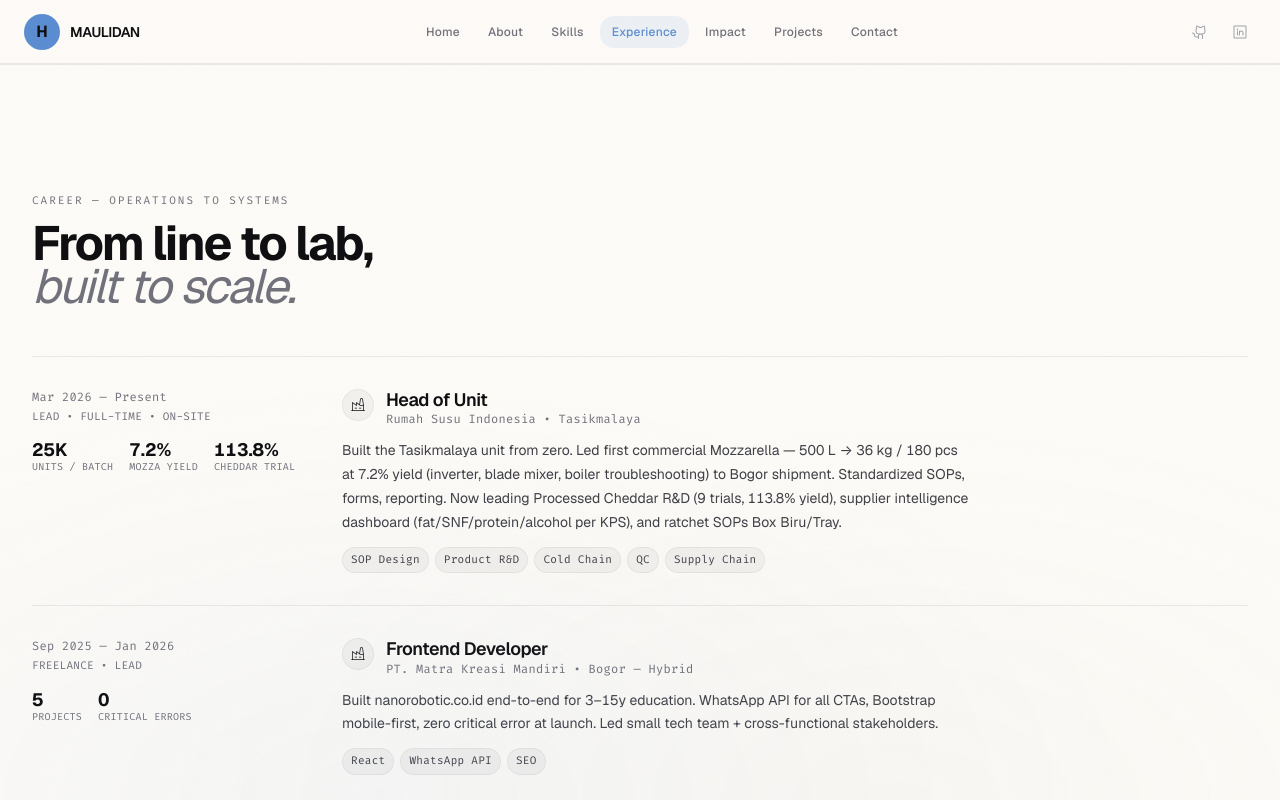
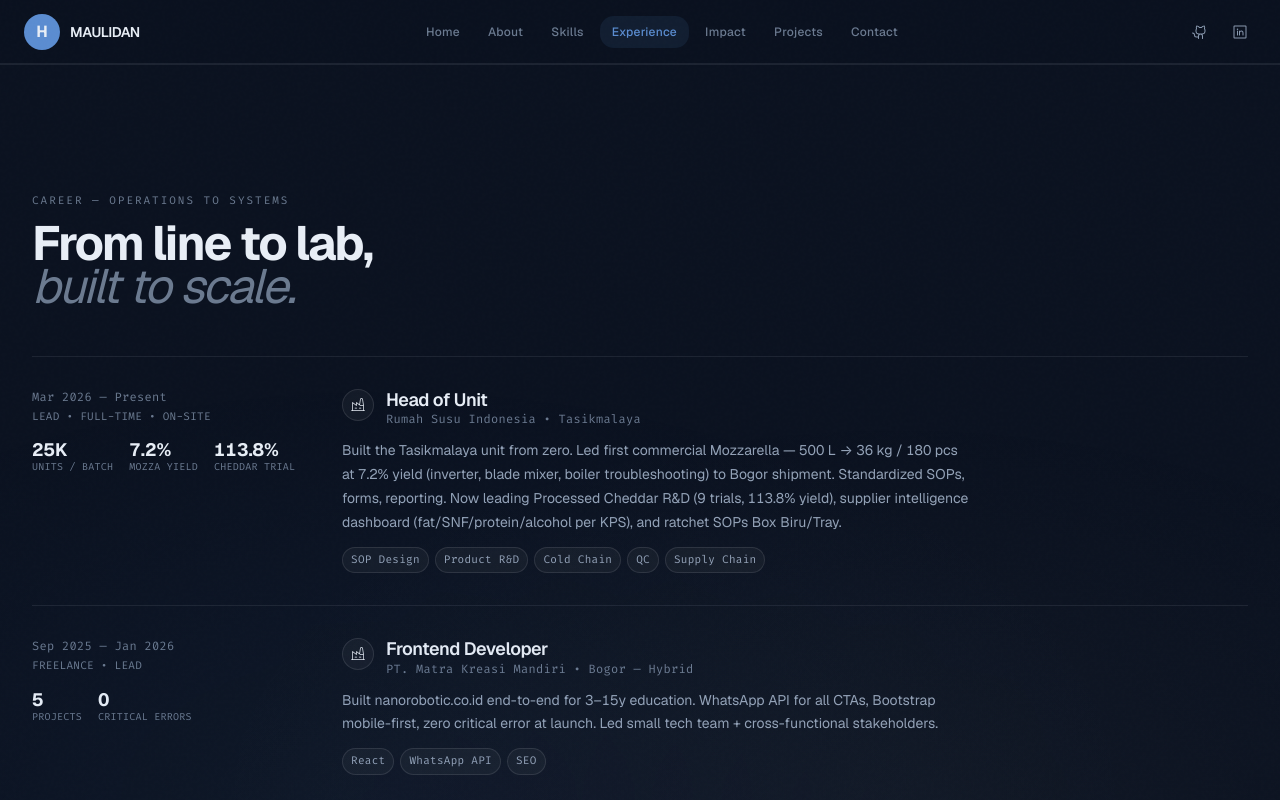
Before and after one commit to hafizhmaulidan15/my-portfolio, a React (Vite) app: page /experience in a window 1280 px wide. Shown: the top 800 px of the page. Built offline with nearby package versions, Linux system fonts and the light colour scheme; a web font is replaced by a local one.

Commit message:
fix: warna calm dark biru item #0B1220 — ganti dari cream terang, bg-white ring untuk dark

```diff
--- a/src/components/About.jsx
+++ b/src/components/About.jsx
@@ -17,7 +17,7 @@ const About = () => {
           {/* Left editorial */}
           <div className="lg:col-span-5 space-y-6">
             <div className="flex items-center gap-4">
-              <div className="w-16 h-16 rounded-[14px] overflow-hidden ring-1 ring-black/5 bg-surface">
+              <div className="w-16 h-16 rounded-[14px] overflow-hidden ring-1 ring-white/10 bg-surface">
                 <img src="/profile-avatar.png" alt="Muhammad Hafizh Maulidan" width="64" height="64" loading="lazy" decoding="async" className="w-full h-full object-cover object-[center_30%]" onError={(e)=>{e.target.src="https://ui-avatars.com/api/?name=Hafizh+Maulidan&background=E8E0D5&color=1A1E23&size=128"}} />
               </div>
               <div>
@@ -49,7 +49,7 @@ const About = () => {
 
           {/* Right timeline */}
           <div className="lg:col-span-7 lg:pl-8">
-            <div className="p-1.5 bg-black/[0.04] ring-1 ring-black/5 rounded-[1.75rem]">
+            <div className="p-1.5 bg-white/[0.04] ring-1 ring-white/10 rounded-[1.75rem]">
               <div className="bg-surface rounded-[1.25rem] border border-black/[0.06] p-6 md:p-7">
                 <div className="font-mono text-[11px] tracking-[0.18em] text-text-tertiary uppercase mb-6">Production flow — intake to distribution</div>
                 <div className="relative">
@@ -64,7 +64,7 @@ const About = () => {
                           <div className="flex items-center gap-2 mb-1">
                             <span className="font-mono text-[11px] tracking-wide text-text-tertiary">{s.n}</span>
                             <span className="w-6 h-px bg-border hidden sm:block" aria-hidden="true"></span>
-                            <span className="inline-flex items-center gap-1.5 text-[11px] font-mono uppercase tracking-wide px-2 py-1 rounded-full bg-black/[0.04] border border-black/5 text-text-secondary">{s.icon} {s.title}</span>
+                            <span className="inline-flex items-center gap-1.5 text-[11px] font-mono uppercase tracking-wide px-2 py-1 rounded-full bg-white/[0.04] border border-white/10 text-text-secondary">{s.icon} {s.title}</span>
                           </div>
                           <p className="text-sm leading-relaxed text-text-secondary text-pretty">{s.desc}</p>
                         </div>
--- a/src/components/Contact.jsx
+++ b/src/components/Contact.jsx
@@ -82,7 +82,7 @@ const Contact = () => {
         if (errors[field]) setErrors(e => ({ ...e, [field]: '' }));
     };
 
-    const inputClass = 'w-full bg-black/[0.02] border border-border rounded-xl px-4 py-3 text-foreground text-sm placeholder-text-tertiary outline-none transition-all duration-200 focus:border-primary/50 focus:bg-white/[0.06] focus:shadow-[0_0_0_3px_rgba(17,129,255,0.1)]';
+    const inputClass = 'w-full bg-white/[0.03] border border-border rounded-xl px-4 py-3 text-foreground text-sm placeholder-text-tertiary outline-none transition-all duration-200 focus:border-primary/50 focus:bg-white/[0.06] focus:shadow-[0_0_0_3px_rgba(17,129,255,0.1)]';
     const labelClass = 'text-sm text-text-secondary font-medium';
 
     return (
--- a/src/components/Experience.jsx
+++ b/src/components/Experience.jsx
@@ -75,7 +75,7 @@ const Experience = () => {
                             </div>
                             <div className="lg:col-span-9">
                                 <div className="flex items-start gap-3">
-                                    <span className="hidden sm:flex w-8 h-8 rounded-lg bg-black/[0.04] border border-black/5 items-center justify-center shrink-0"><Factory size={16} weight="light" /></span>
+                                    <span className="hidden sm:flex w-8 h-8 rounded-lg bg-white/[0.04] border border-white/10 items-center justify-center shrink-0"><Factory size={16} weight="light" /></span>
                                     <div className="flex-1 min-w-0">
                                         <h3 className="font-display text-[18px] font-semibold leading-tight">{e.title}</h3>
                                         <div className="font-mono text-xs tracking-wide text-text-tertiary">{e.company} • {e.location}</div>
@@ -84,7 +84,7 @@ const Experience = () => {
                                 <p className="mt-3 text-[14px] leading-[1.7] text-text-secondary max-w-[68ch] text-pretty">{e.description}</p>
                                 <div className="flex flex-wrap gap-1.5 mt-3">
                                     {e.tags.map((t) => (
-                                        <span key={t} className="px-2 py-1 rounded-full bg-black/[0.04] border border-black/5 text-[11px] font-mono tracking-wide text-text-secondary">{t}</span>
+                                        <span key={t} className="px-2 py-1 rounded-full bg-white/[0.04] border border-white/10 text-[11px] font-mono tracking-wide text-text-secondary">{t}</span>
                                     ))}
                                 </div>
                             </div>
@@ -101,7 +101,7 @@ const Experience = () => {
                     <div className="lg:col-span-8 grid grid-cols-1 sm:grid-cols-2 gap-3">
                         {certs.map((c) => (
                             <div key={c.title} className="flex gap-3 p-4 rounded-xl border border-border bg-surface">
-                                <span className="w-8 h-8 rounded-lg bg-black/[0.04] border border-black/5 flex items-center justify-center shrink-0 text-text-tertiary">{c.icon}</span>
+                                <span className="w-8 h-8 rounded-lg bg-white/[0.04] border border-white/10 flex items-center justify-center shrink-0 text-text-tertiary">{c.icon}</span>
                                 <div className="min-w-0">
                                     <div className="font-medium text-sm leading-tight text-pretty">{c.title}</div>
                                     <div className="font-mono text-xs text-text-tertiary">{c.org} • {c.date}</div>
@@ -112,8 +112,8 @@ const Experience = () => {
                 </div>
 
                 {/* Testimonial — single editorial quote */}
-                <div className="mt-16 p-1.5 bg-black/[0.04] ring-1 ring-black/5 rounded-[1.75rem]">
-                    <div className="bg-surface rounded-[1.25rem] border border-black/5 p-6 md:p-8">
+                <div className="mt-16 p-1.5 bg-white/[0.04] ring-1 ring-white/10 rounded-[1.75rem]">
+                    <div className="bg-surface rounded-[1.25rem] border border-white/10 p-6 md:p-8">
                         <div className="font-mono text-[11px] tracking-[0.18em] text-text-tertiary uppercase mb-3">What collaborators say</div>
                         <blockquote className="font-display text-[18px] md:text-[22px] leading-[1.4] tracking-[-0.015em] text-pretty">
                             “Hafizh has demonstrated exceptional capability in building Rumah Susu Indonesia's Tasikmalaya unit from the ground up. His systematic approach — from SOP architecture to cold chain — has been instrumental in scaling production.”
@@ -121,7 +121,7 @@ const Experience = () => {
                         <div className="mt-4 flex items-center gap-3">
                             <div className="w-8 h-8 rounded-full bg-foreground text-background flex items-center justify-center text-xs font-bold">R</div>
                             <div><div className="text-sm font-medium leading-none">Pak Rio Adhari</div><div className="text-xs text-text-tertiary">Management — Rumah Susu Indonesia</div></div>
-                            <span className="ml-auto hidden sm:inline font-mono text-[11px] px-2 py-1 rounded-full bg-black/[0.04] border border-black/5">Direct supervisor</span>
+                            <span className="ml-auto hidden sm:inline font-mono text-[11px] px-2 py-1 rounded-full bg-white/[0.04] border border-white/10">Direct supervisor</span>
                         </div>
                     </div>
                 </div>
--- a/src/components/Hero.jsx
+++ b/src/components/Hero.jsx
@@ -68,13 +68,13 @@ const Hero = () => {
 
                     {/* Right visual — 5 cols, Double-Bezel */}
                     <div className="lg:col-span-5 lg:pl-4">
-                        <div className="p-1.5 bg-black/[0.04] ring-1 ring-black/5 rounded-[2rem]">
+                        <div className="p-1.5 bg-white/[0.04] ring-1 ring-white/10 rounded-[2rem]">
                             <div className="relative bg-surface rounded-[1.4rem] overflow-hidden border border-black/[0.06] shadow-[inset_0_1px_1px_rgba(255,255,255,0.8),0_12px_40px_rgba(15,15,17,0.08)]">
                                 <div className="aspect-[4/3] relative overflow-hidden bg-[#E8E0D5]">
                                     <img src="https://picsum.photos/seed/dairy-steel-lab/800/600" alt="Dairy steel lab — cold chain" width="800" height="600" loading="eager" decoding="async" fetchPriority="high" className="w-full h-full object-cover grayscale-[0.15] contrast-[1.04]" />
                                     <div className="absolute inset-0 bg-gradient-to-t from-black/35 via-transparent to-transparent"></div>
                                     <div className="absolute bottom-3 left-3 right-3 flex items-center justify-between">
-                                        <span className="px-2.5 py-1 rounded-full bg-white/90 backdrop-blur text-[11px] font-mono tracking-wide text-foreground border border-black/5">Tasikmalaya Plant • 2026</span>
+                                        <span className="px-2.5 py-1 rounded-full bg-white/90 backdrop-blur text-[11px] font-mono tracking-wide text-foreground border border-white/10">Tasikmalaya Plant • 2026</span>
                                         <span className="w-2 h-2 rounded-full bg-success animate-pulse border border-white" aria-hidden="true"></span>
                                     </div>
                                 </div>
--- a/src/components/Skills.jsx
+++ b/src/components/Skills.jsx
@@ -60,9 +60,9 @@ const Skills = () => {
                                 const id = `${si}-${ski}`;
                                 const open = expanded.has(id);
                                 return (
-                                    <div key={id} className={`group py-4 flex flex-col gap-1 cursor-pointer ${skill.featured ? 'bg-black/[0.015] -mx-3 px-3 rounded-lg border-l-2 border-primary' : ''}`} onClick={() => toggle(id)}>
+                                    <div key={id} className={`group py-4 flex flex-col gap-1 cursor-pointer ${skill.featured ? 'bg-white/[0.02] -mx-3 px-3 rounded-lg border-l-2 border-primary' : ''}`} onClick={() => toggle(id)}>
                                         <div className="flex items-start gap-3">
-                                            <span className="mt-0.5 p-1.5 rounded-md bg-black/[0.04] border border-black/5 text-text-secondary group-hover:text-foreground transition-colors">{skill.icon}</span>
+                                            <span className="mt-0.5 p-1.5 rounded-md bg-white/[0.04] border border-white/10 text-text-secondary group-hover:text-foreground transition-colors">{skill.icon}</span>
                                             <div className="flex-1 min-w-0">
                                                 <div className="flex items-center gap-2">
                                                     <span className="font-medium text-[14px] leading-tight">{skill.name}</span>
--- a/src/index.css
+++ b/src/index.css
@@ -12,8 +12,8 @@
   }
 
   body {
-    background-color: #FDFBF7;
-    color: #0F0F11;
+    background-color: #0B1220;
+    color: #E8EEF6;
     -webkit-font-smoothing: antialiased;
     -moz-osx-font-smoothing: grayscale;
     font-family: 'Geist', system-ui, -apple-system, BlinkMacSystemFont, 'Segoe UI', sans-serif;
--- a/tailwind.config.js
+++ b/tailwind.config.js
@@ -7,15 +7,15 @@ export default {
   theme: {
     extend: {
       colors: {
-        background: '#FDFBF7',
-        surface: '#FFFFFF',
-        'surface-hover': '#F5F5F0',
-        foreground: '#0F0F11',
-        'text-secondary': '#3F3F46',
-        'text-tertiary': '#71717B',
-        'text-muted': '#A1A1AA',
-        'border-light': 'rgba(15,15,17,0.12)',
-        'border': 'rgba(15,15,17,0.08)',
+        background: '#0B1220',
+        surface: '#121E32',
+        'surface-hover': '#1A2A44',
+        foreground: '#E8EEF6',
+        'text-secondary': '#94A3B8',
+        'text-tertiary': '#6B7A90',
+        'text-muted': '#8A9AB0',
+        'border-light': 'rgba(232,238,246,0.14)',
+        'border': 'rgba(232,238,246,0.08)',
         'tory-blue': {
           50: '#edf8ff',
           100: '#d7eeff',
```
Also changed, not shown: src/components/ProductionImpact.jsx (+5 -5 lines), src/components/Projects.jsx (+4 -4 lines).
